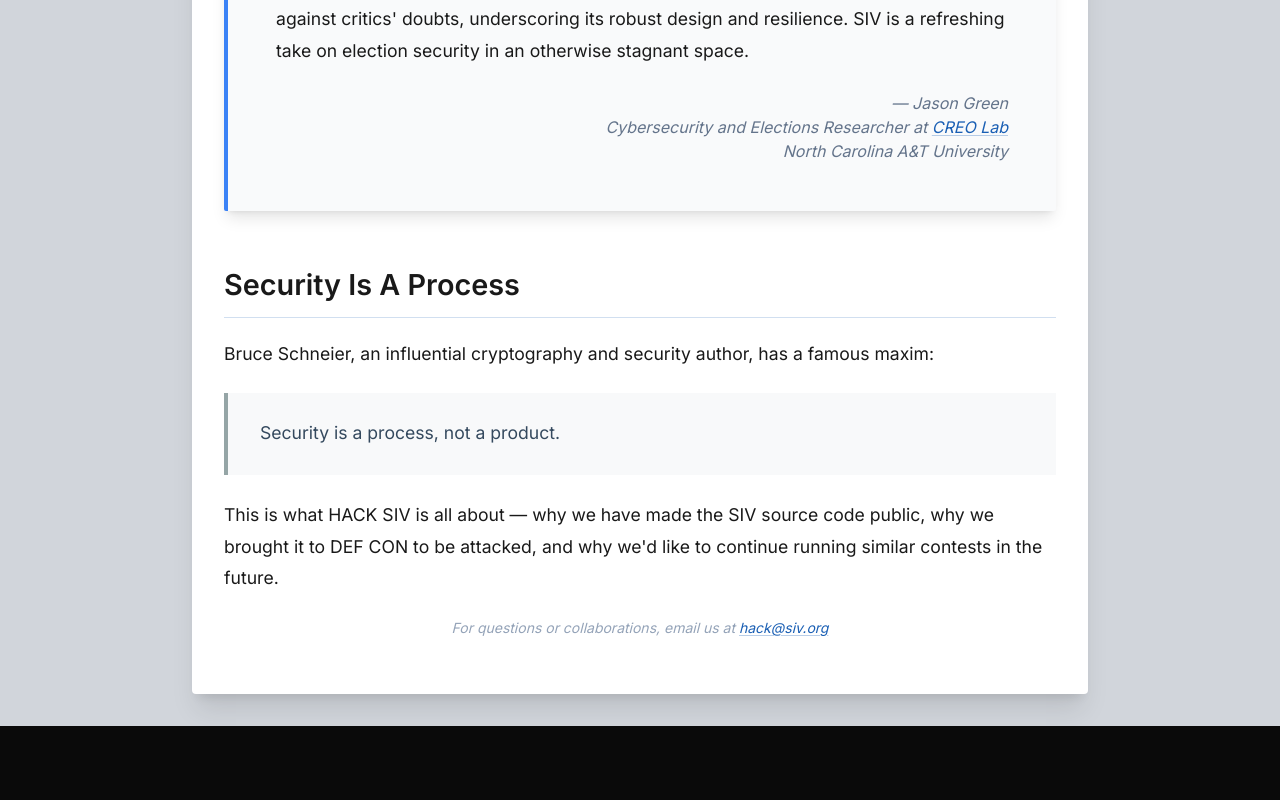
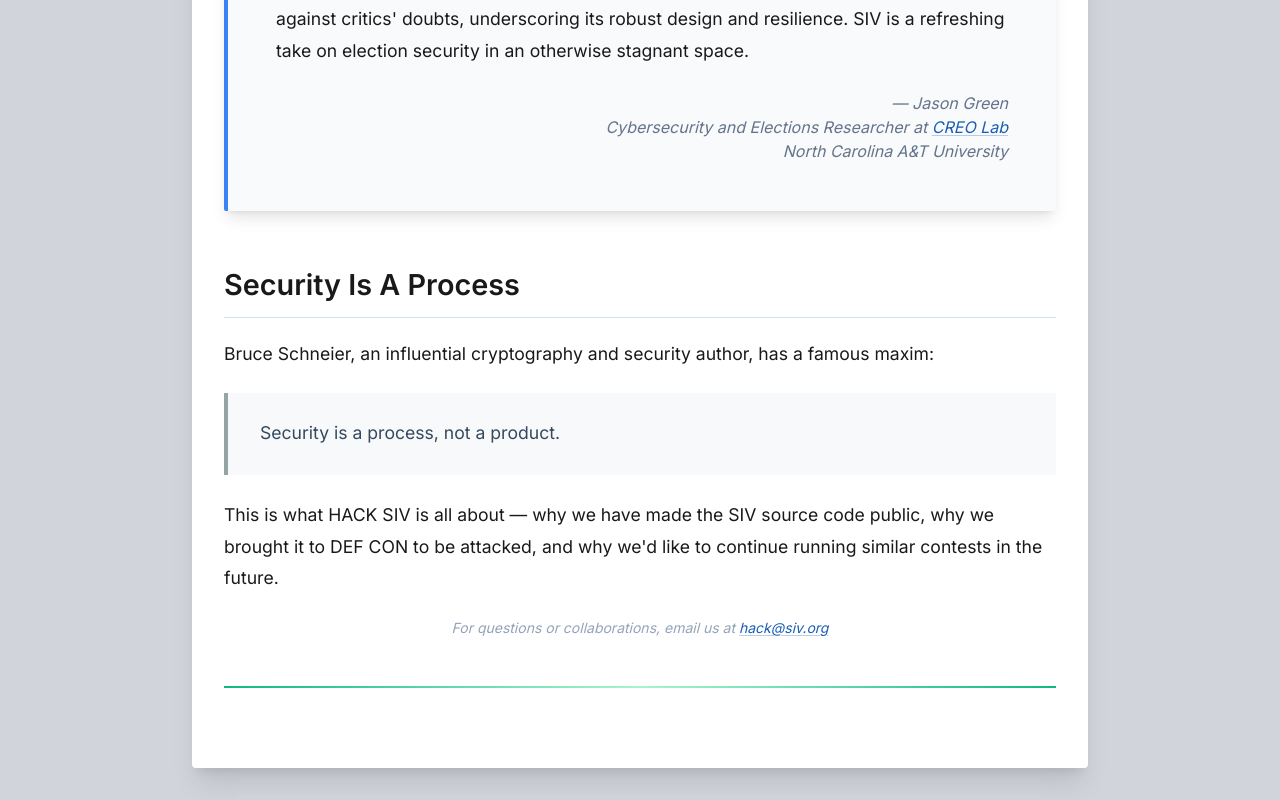
Before and after one commit to siv-org/hack.siv.org, a Next.js app: page /reports/2024defcon in a window 1280 px wide. Shown: the part 8447-9247 px from the top of the page. Before the commit the page ends 9173 px from the top, so only its background shows below. Built offline with nearby package versions, Linux system fonts and the light colour scheme.

Commit message:
Report: Add <GreenDivider/>

```diff
--- /dev/null
+++ b/app/reports/2024defcon/GreenDivider.tsx
@@ -0,0 +1,3 @@
+export const GreenDivider = () => (
+  <div className="h-0.5 my-12 bg-gradient-to-r from-emerald-500 via-emerald-200 to-emerald-500" />
+)
--- a/app/reports/2024defcon/content.mdx
+++ b/app/reports/2024defcon/content.mdx
@@ -10,6 +10,7 @@ import { TimelineHeader } from './TimelineHeader'
 import { Tweet } from './Tweet'
 import { Testimonial } from './Testimonial'
 import { overrideComponents } from './page'
+import { GreenDivider } from './GreenDivider'
 
 # Hack SIV • DEF CON 2024 Report
 
@@ -205,3 +206,5 @@ This is what HACK SIV is all about — why we have made the SIV source code publ
   For questions or collaborations, email us at
   [hack@siv.org](mailto:hack@siv.org)
 </div>
+
+<GreenDivider />
```
Also changed, not shown: 1 other file (tests, documents, lock files or other folders).
